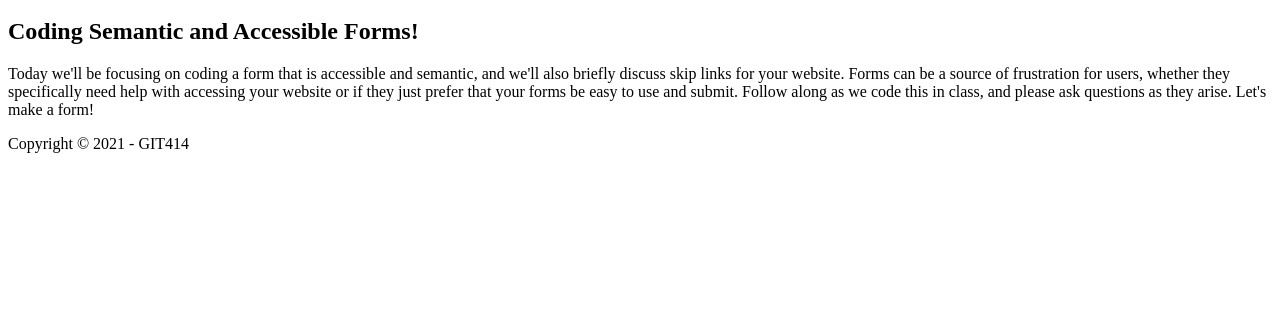
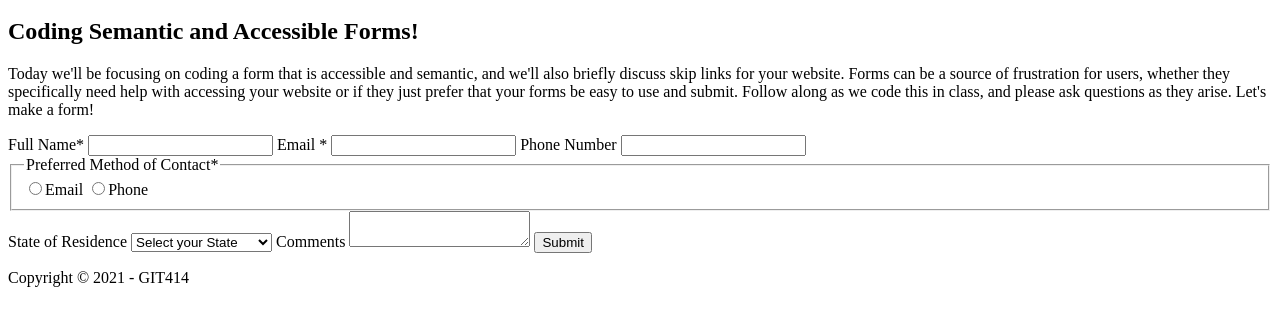
Before and after one commit to marcodc06/Accessible-Forms-414-summer, a plain HTML site: page index.html in a window 1280 px wide. Shown: the part 227-552 px from the top of the page. Drawn offline with Linux system fonts and the light colour scheme.

Commit message:
Update index.html

```diff
--- a/index.html
+++ b/index.html
@@ -27,6 +27,87 @@
 			<p>Today we'll be focusing on coding a form that is accessible and semantic, and we'll also briefly discuss skip links for your website. Forms can be a source of frustration for users, whether they specifically need help with accessing your website or if they just prefer that your forms be easy to use and submit. Follow along as we code this in class, and please ask questions as they arise. Let's make a form!</p>
 
 <!-- 	-------- TO-DO: ADD FORM CODE HERE DURING CLASS, FOLLOW ALONG TO COMPLETE -------- -->
+		<form action="https://wp.zybooks.com/form-viewer.php" method="POST">
+				<label for="fullName">Full Name<span class="required">*</span></label>
+				<input type="text" id="fullName" name="fullName" required>
+
+				<label for="email">Email <span class="required">*</span></label>
+				<input type="email" id="email" name="email" required>
+
+				<label for="phone">Phone Number</label>
+				<input type="tel" id="phone" name="phone">
+
+				<fieldset>
+					<legend>Preferred Method of Contact<span class="required">*</span></legend>
+					<label for="contactEmail">
+						<input type="radio" id="contactEmail" name="contactMethod" value="email" required>Email
+					</label>
+					<label for="contactPhone">
+						<input type="radio" id="contactPhone" name="contactMethod" value="phone">Phone
+					</label>
+				</fieldset>
+
+				<label for="state">State of Residence</label>
+				<select id="state" name="state">
+					<option value="">Select your State</option>
+					<option value="AL">Alabama</option>
+					<option value="AK">Alaska</option>
+					<option value="AZ">Arizona</option>
+					<option value="AR">Arkansas</option>
+					<option value="CA">California</option>
+					<option value="CO">Colorado</option>
+					<option value="CT">Connecticut</option>
+					<option value="DE">Delaware</option>
+					<option value="DC">District Of Columbia</option>
+					<option value="FL">Florida</option>
+					<option value="GA">Georgia</option>
+					<option value="HI">Hawaii</option>
+					<option value="ID">Idaho</option>
+					<option value="IL">Illinois</option>
+					<option value="IN">Indiana</option>
+					<option value="IA">Iowa</option>
+					<option value="KS">Kansas</option>
+					<option value="KY">Kentucky</option>
+					<option value="LA">Louisiana</option>
+					<option value="ME">Maine</option>
+					<option value="MD">Maryland</option>
+					<option value="MA">Massachusetts</option>
+					<option value="MI">Michigan</option>
+					<option value="MN">Minnesota</option>
+					<option value="MS">Mississippi</option>
+					<option value="MO">Missouri</option>
+					<option value="MT">Montana</option>
+					<option value="NE">Nebraska</option>
+					<option value="NV">Nevada</option>
+					<option value="NH">New Hampshire</option>
+					<option value="NJ">New Jersey</option>
+					<option value="NM">New Mexico</option>
+					<option value="NY">New York</option>
+					<option value="NC">North Carolina</option>
+					<option value="ND">North Dakota</option>
+					<option value="OH">Ohio</option>
+					<option value="OK">Oklahoma</option>
+					<option value="OR">Oregon</option>
+					<option value="PA">Pennsylvania</option>
+					<option value="RI">Rhode Island</option>
+					<option value="SC">South Carolina</option>
+					<option value="SD">South Dakota</option>
+					<option value="TN">Tennessee</option>
+					<option value="TX">Texas</option>
+					<option value="UT">Utah</option>
+					<option value="VT">Vermont</option>
+					<option value="VA">Virginia</option>
+					<option value="WA">Washington</option>
+					<option value="WV">West Virginia</option>
+					<option value="WI">Wisconsin</option>
+					<option value="WY">Wyoming</option>
+				</select>
+
+				<label for="comments">Comments</label>
+				<textarea id="comments" name="comments"></textarea>
+
+				<input type="submit" value="Submit">
+			</form>
 		</article>
 	</main>
 	<footer>
```
